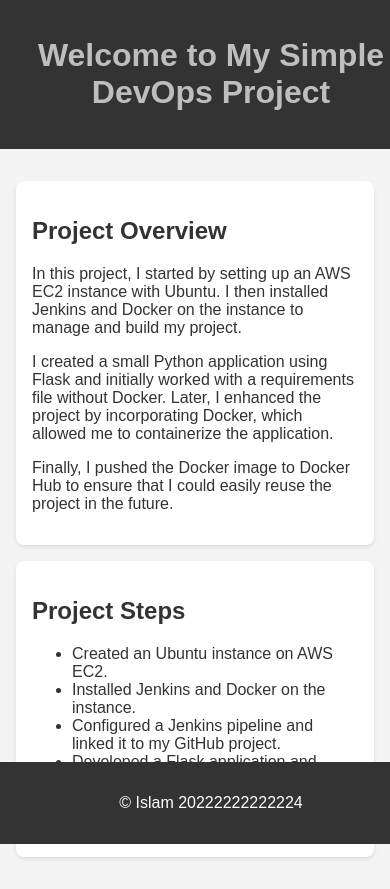
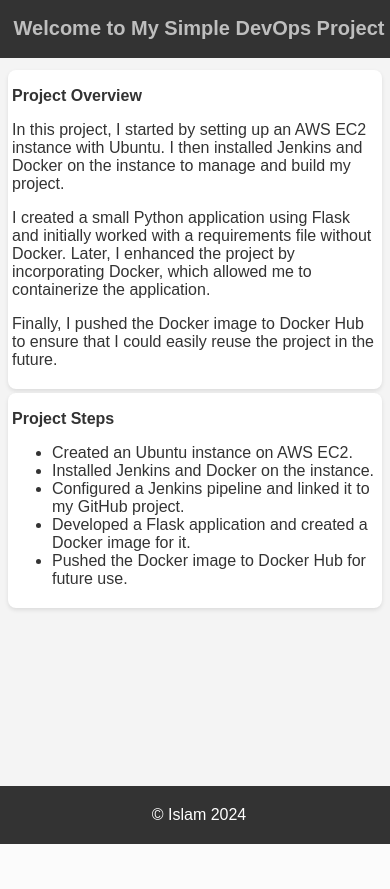
Before and after one commit to islamoomostafa/Simple-DevOps-Project, a Flask app: page / in a window 390 px wide. After the commit the page ends 844 px from the top, so only its background shows below. Run offline with Flask 2, Linux system fonts and the light colour scheme.

Commit message:
Update index.html

```diff
--- a/templates/index.html
+++ b/templates/index.html
@@ -57,6 +57,45 @@
             from { opacity: 0; }
             to { opacity: 1; }
         }
+
+        /* Media Queries for Responsive Design */
+        @media (max-width: 768px) {
+            .container {
+                padding: 0.5rem;
+            }
+            header {
+                padding: 0.5rem;
+            }
+            footer {
+                padding: 0.5rem;
+            }
+            .section {
+                margin: 0.5rem 0;
+                padding: 0.5rem;
+            }
+            h1 {
+                font-size: 1.5rem;
+            }
+            h2 {
+                font-size: 1.25rem;
+            }
+        }
+
+        @media (max-width: 480px) {
+            header, footer {
+                padding: 0.25rem;
+            }
+            .section {
+                margin: 0.25rem 0;
+                padding: 0.25rem;
+            }
+            h1 {
+                font-size: 1.25rem;
+            }
+            h2 {
+                font-size: 1rem;
+            }
+        }
     </style>
 </head>
 <body>
@@ -82,7 +121,7 @@
         </div>
     </div>
     <footer>
-        <p>&copy; Islam 20222222222224</p>
+        <p>&copy; Islam 2024</p>
     </footer>
 </body>
 </html>
```
